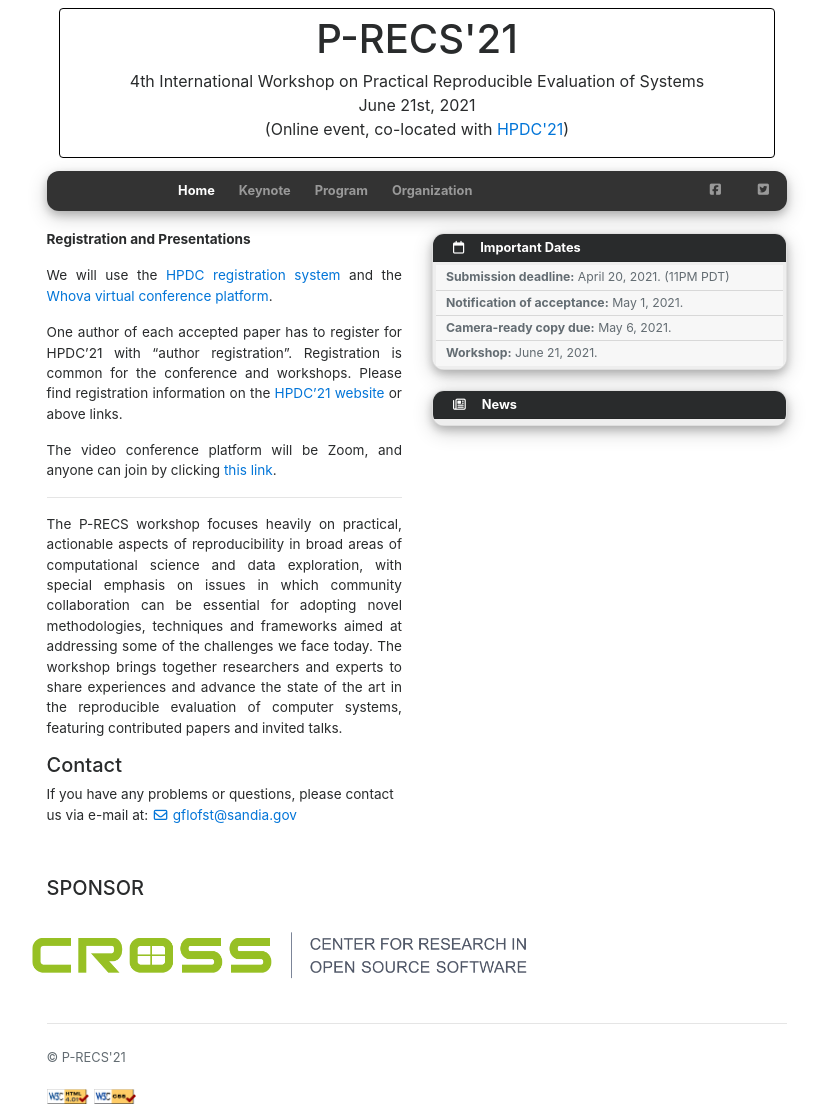
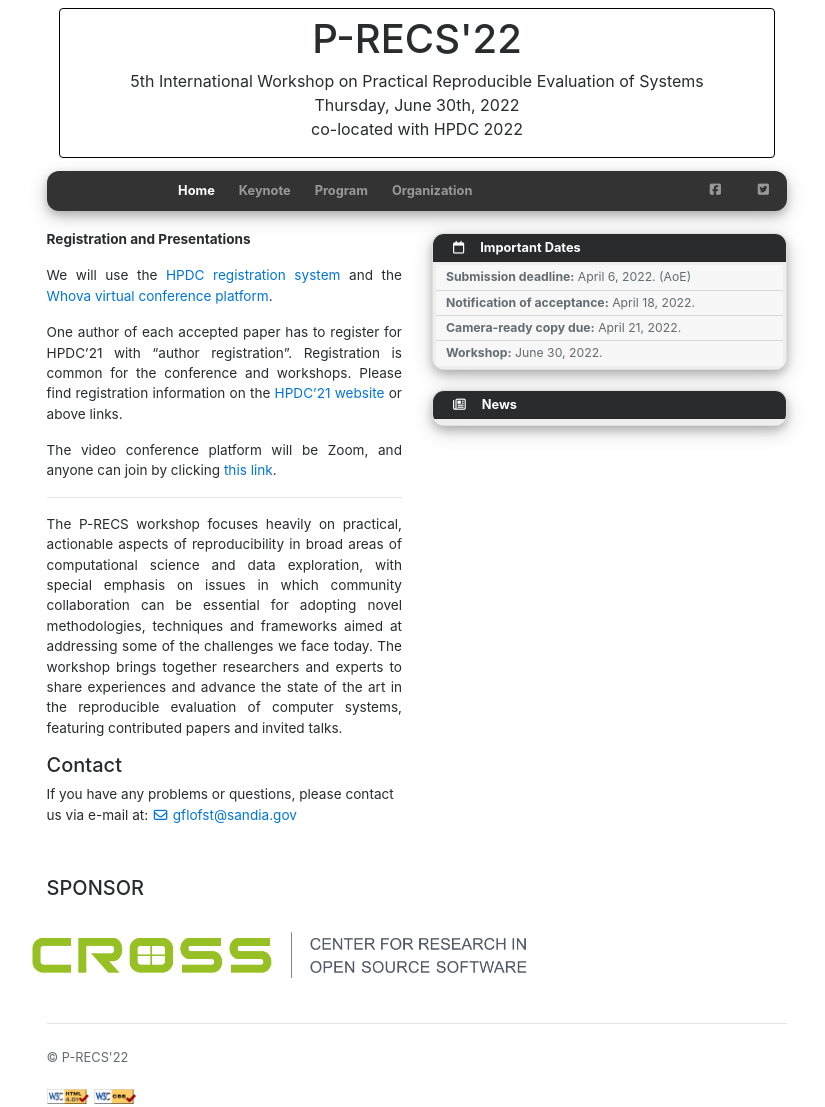
Before and after one commit to p-recs/2022, a Jekyll site: the page built from index.html, in a window 1280 px wide. Shown: the whole page, without its empty margins (223-1048 px from the left). Built offline with Jekyll 4.4.1, drawn with Linux system fonts in a browser that asks for light colours; nearby versions of some CDN libraries; library files that are not in the unit come from our copies.

Commit message:
changed dates

```diff
--- a/_data/conference.yml
+++ b/_data/conference.yml
@@ -1,5 +1,5 @@
-full_title: 4th International Workshop on Practical Reproducible Evaluation of Systems
-short_title: P-RECS'21
+full_title: 5th International Workshop on Practical Reproducible Evaluation of Systems
+short_title: P-RECS'22
 email: gflofst@sandia.gov
 description: >
   The P-RECS workshop is the primary forum for the [ACM Emerging Interest
@@ -13,8 +13,8 @@ description: >
   share experiences and advance the state of the art in the reproducible
   evaluation of computer systems, featuring contributed papers and
   invited talks.
-location: (Online event, co-located with <a href="http://hpdc.org/2021/" target="_blank">HPDC'21</a>)
-date: June 21st, 2021
+location: co-located with HPDC 2022
+date: Thursday, June 30th, 2022
 logo_path: ''
 slideshow:
 - id: 0
@@ -41,17 +41,17 @@ navbar:
   path: /organization
   visible: True
 deadlines:
-- date: 2021-4-20 (extended!)
-  timezone: 11PM PDT
+- date: 2022-4-6
+  timezone: AoE
   text: Submission deadline
   pass_due: False
-- date: 2021-5-1
+- date: 2022-4-18
   text: Notification of acceptance
   pass_due: False
-- date: 2021-5-6
+- date: 2022-4-21
   text: Camera-ready copy due
   pass_due: False
-- date: 2021-6-21
+- date: 2022-6-30
   text: Workshop
   pass_due: False
 news: []
```
